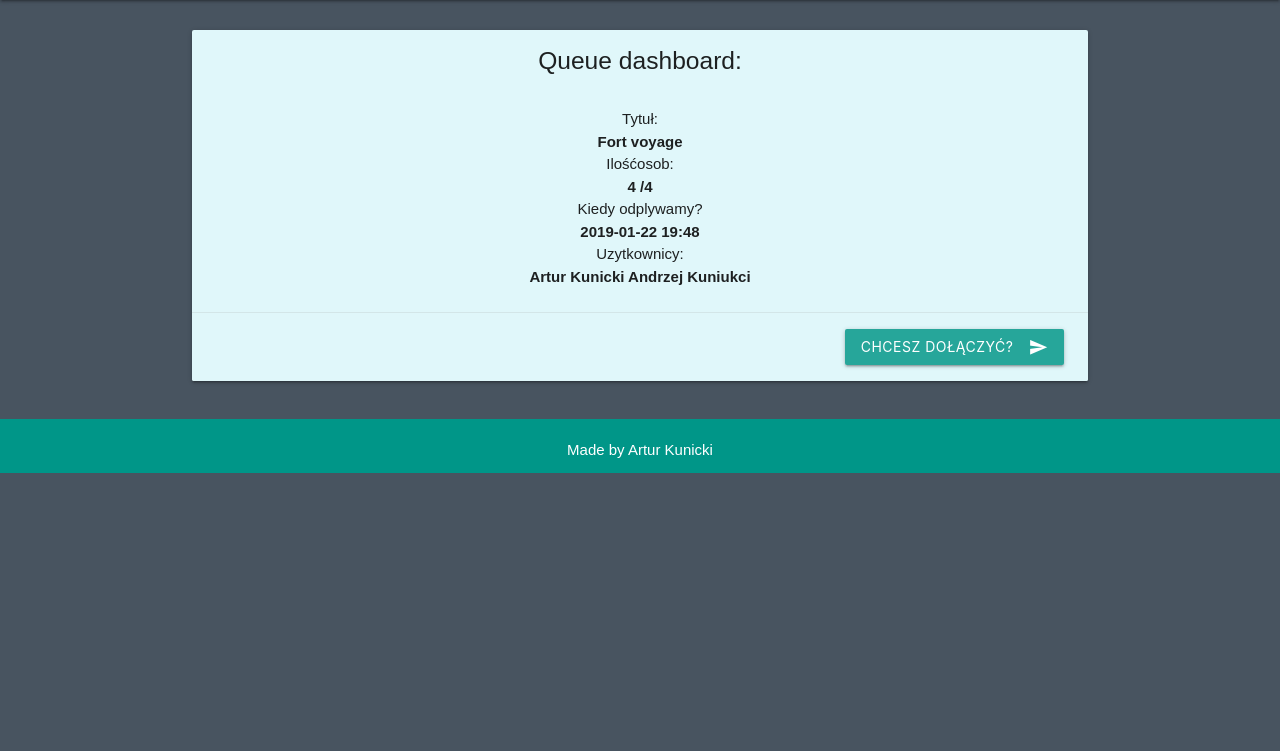
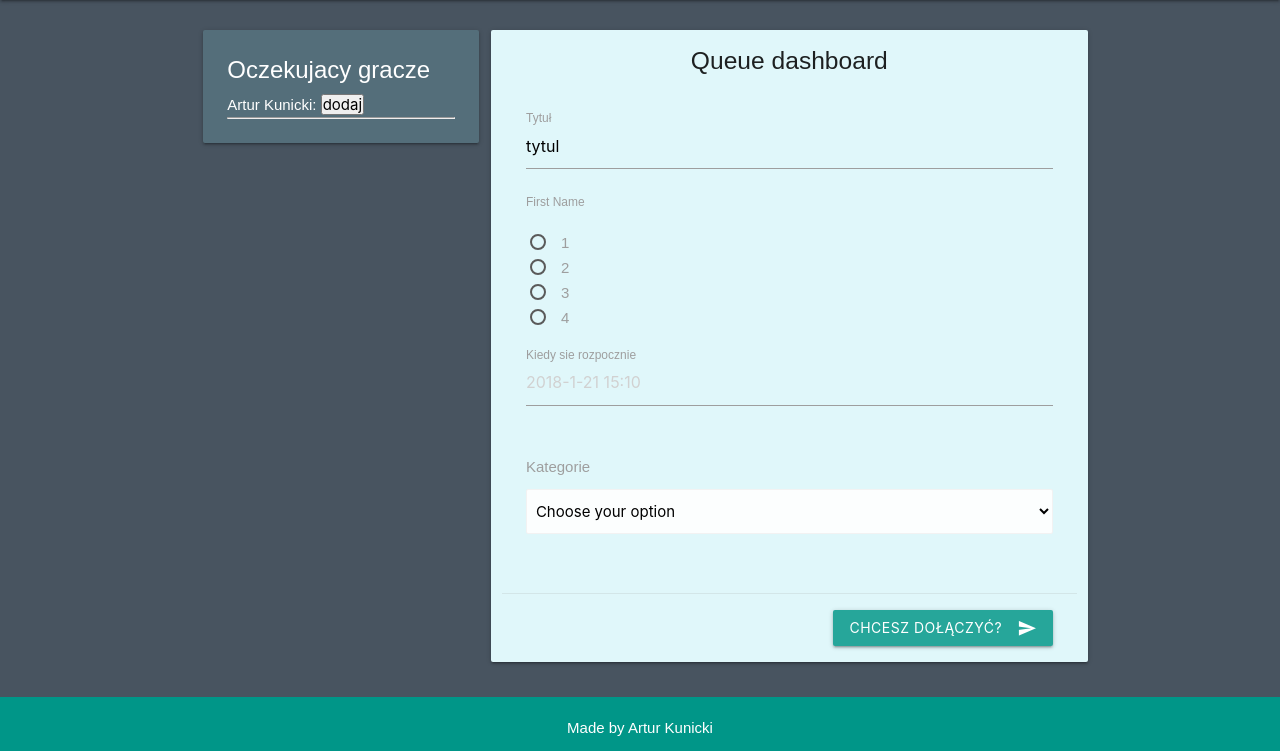
Before and after one commit to fr3kz/sot-app, a Django app: page /dashboard/1/ in a window 1280 px wide. Shown: the part 64-815 px from the top of the page. Before the commit the page ends 537 px from the top, so only its background shows below. Run offline with Django 3.2, Linux system fonts and the light colour scheme; data comes from the database, SQL or seed files in the repository; both versions use the stored data as it was after the commit; some libraries are stand-ins or nearby versions.

Commit message:
managing the dashboard

```diff
--- a/lobby/models.py
+++ b/lobby/models.py
@@ -20,3 +20,10 @@ class Queue(models.Model):
 
     def pretty_date(self):
         return self.date.strftime('%Y-%m-%d %H:%M')
+
+class Query(models.Model):
+    queue = models.OneToOneField(Queue, on_delete=models.DO_NOTHING)
+    profile = models.OneToOneField(Profile,on_delete=models.DO_NOTHING)
+
+    def __str__(self):
+        return "Query"
--- a/lobby/urls.py
+++ b/lobby/urls.py
@@ -6,6 +6,6 @@ urlpatterns = [
     path('create/', views.create, name="create"),
     path('detail/<int:queue_id>/', views.detail, name="detail"),
     path('dashboard/<int:queue_id>/', views.dashboard, name="dashboard"),
-    path('add-user/<int:queue_id>/<int:user_id>/',views.add_user,name="adduser"),
-    path('remove-user/<int:queue_id>/<int:user_id>/',views.remove_user,name="removeuser"),
+    path('users-dashboard/', views.users_dashboard, name="user-dash"),
+    path('add-user/<int:queue_id>/<int:profile_id>/',views.add_user,name="adduser")
 ]
--- a/lobby/views.py
+++ b/lobby/views.py
@@ -1,24 +1,16 @@
 from django.shortcuts import render,redirect
-from .models import (Queue,Category)
+from .models import (Queue,Category,Query)
 from accounts.models import Profile
 
 from django.contrib import messages
 # Create your views here.
-'''
-display all users of  particular queue
-{% for lobby in lobby%}
- {% for profile in lobby.usrs.all %}
-    {{ profile.name}}
- {% endfor %}
-{% endfor%}
 
-'''
 def index(request):
 
-    fort  = Queue.objects.filter(category__title='Fort szkieletow')[:1]
+    fort  = Queue.objects.order_by('-id')[:1]
     #atena = Queue.objects.get(category__title='Atena')
-   # gold  = Queue.objects.get(category__title='Gold')
-  #  lobby = Queue.objects.filter(id=1)
+    # gold  = Queue.objects.get(category__title='Gold')
+   #  lobby = Queue.objects.filter(id=1)
 
     context = {
      #   'lobby':lobby,
@@ -53,30 +45,31 @@ def detail(request, queue_id):
     return render(request,'lobby/detail.html', context)
 
 def dashboard(request, queue_id):
-        #TODO add frontend
+
     queue = Queue.objects.get(id=queue_id)
+    queries = Query.objects.filter(queue=queue)
 
     context = {
-        'queue':queue
+        'queue':queue,
+        'queries': queries,
     }
 
-    return render(request,'lobby/detail.html', context)
+    return render(request,'lobby/dashboard.html', context)
 
-def add_user(request,queue_id):
-    queue = Queue.objects.get(id=id)
+def users_dashboard(request):
     user = request.user
-    all_users = queue.usrs.all
-    #check if user is in this lobby
-    if user in all_users:
-        messages.error(request,'Juz tutaj jestes')
-        return redirect('dashboard'+ queue_id)
-    else:
+
+    users_queue = Queue.objects.filter(usrs=user.profile)
+    #TODO: add frontend
+    context = {
+        'queue':users_queue
+    }
+
+    return render(request,'lobby/userdash.html', context)
+#FIXME: fix that - profile <User:FR3KZ>
+def add_user(request,queue_id,profile_id):
+        queue = Queue.objects.get(id=queue_id)
+        profile = Profile.objects.get(id=profile_id)
+        user = profile.user
         queue.usrs.add(user)
         return redirect('dashboard'+ queue_id)
-
-
-def remove_user(request,queue_id,user_id):
-    queue = Queue.objects.get(id=id)
-    user = User.objects.get(id=user_id)
-    queue.usrs.remove(user)
-    return redirect('dashboard'+ queue_id)
--- a/templates/_partials/navbar.html
+++ b/templates/_partials/navbar.html
@@ -1,15 +1,25 @@
 <nav class="grey darken-4" role="navigation">
-    <div class="nav-wrapper container"><a id="logo-container" href="#" class="brand-logo">Logo</a>
+    <div class="nav-wrapper container"><a id="logo-container" href="{% url 'index' %}" class="brand-logo">Logo</a>
       <ul class="right hide-on-med-and-down">
         <li><a href="{% url 'login'%}">Signup</a></li>
         <li><a href="{% url 'register'%}">Register</a></li>
         <li><a href="{% url 'create'%}">Nowa poczekalnia</a></li>
+        {% if user.is_authenticated %}
+
+        <li><a href="{% url 'user-dash' %}">Dashboard</a></li>
+
+        {% endif %}
       </ul>
 
       <ul id="nav-mobile" class="sidenav">
         <li><a href="{% url 'login'%}">Signup</a></li>
         <li><a href="{% url 'register'%}">Register</a></li>
         <li><a href="{% url 'create'%}">Nowa poczekalnia</a></li>
+        {% if user.is_authenticated %}
+
+        <li><a href="{% url 'user-dash' %}">Dashboard</a></li>
+
+        {% endif %}
       </ul>
       <a href="#" data-target="nav-mobile" class="sidenav-trigger"><i class="material-icons">menu</i></a>
     </div>
--- /dev/null
+++ b/templates/lobby/dashboard.html
@@ -0,0 +1,106 @@
+{% extends 'base.html' %}
+
+{% block content %}
+
+    <div class="container">
+
+        <div class="row">
+            <br>
+            <div class="col m4 s12" >
+                <div class="card blue-grey darken-1" >
+                    <div class="card-content white-text">
+                      <span class="card-title">Oczekujacy gracze</span>
+                      {% for query in queries %}
+                        <form method='POST' action="{% url 'adduser' query.queue.id query.profile.id %}">
+                                {% csrf_token %}
+                                <p>{{ query.profile.name }}:
+                                <input type="submit" value="dodaj"/>
+                            </p>
+                            <hr>
+                        </form>
+                      {% endfor %}
+                    </div>
+                  </div>
+            </div>
+
+            <div class="card dashboard col m8 s12">
+
+                <div class="card-title" style="padding-top: 1px;">
+                    <h5 class="center-align">Queue dashboard</h5>
+                </div>
+
+                <div class="card-content">
+
+                    <div class="row">
+                        <div class="input-field col s12">
+                          <input id="first_name2" type="text" class="validate create" value="tytul">
+                          <label class="active " for="first_name2">Tytuł</label>
+                        </div>
+                        <div class="input-field col s12"><br>
+                            <label class="active" for="first_name2">First Name</label>
+                            <p>
+                                <label>
+                                  <input name="group1" type="radio" />
+                                  <span>1</span>
+                                </label>
+                              </p>
+                              <p>
+                                <label>
+                                  <input name="group1" type="radio" />
+                                  <span>2</span>
+                                </label>
+                              </p>
+                              <p>
+                                <label>
+                                  <input class="group1" name="group1" type="radio"  />
+                                  <span>3</span>
+                                </label>
+                              </p>
+                              <p>
+                                <label>
+                                  <input name="group1" type="radio" />
+                                  <span>4</span>
+                                </label>
+                              </p>
+                        </div>
+                        <div class="input-field col s12">
+                            <input placeholder="2018-1-21 15:10" id="first_name2" type="text" class="validate create">
+                            <label class="active" for="first_name2">Kiedy sie rozpocznie</label>
+                        </div>
+                        <div class="input-field col s12">
+
+                            <label>Kategorie</label><br><br>
+                            <select name="category" class = "browser-default">
+                                <option value="" disabled="disabled" selected="selected">Choose your option</option>
+                                <option value="1">Fort</option>
+                                <option value="2">Atena</option>
+                                <option value="3">Option 3</option>
+                            </select>
+
+                        </div>
+
+                      </div>
+
+
+                </div>
+
+                <div class="card-action">
+
+                    <div class="right-align">
+
+                       <button class="btn waves-effect waves-light" type="submit" name="action"> Chcesz dołączyć?
+                            <i class="material-icons right">send</i>
+                        </button>
+
+                    </div>
+
+                </div>
+
+            </div>
+
+        </div>
+
+
+</div>
+
+{% endblock %}
--- /dev/null
+++ b/templates/lobby/userdash.html
@@ -0,0 +1,3 @@
+{% for queue in queue %}
+    {{ queue.title }}
+{% endfor %}
```
Also changed, not shown: lobby/admin.py (+12 -4 lines), templates/lobby/index.html (+11 -3 lines), db.sqlite3, lobby/migrations/0008_query.py (added).
